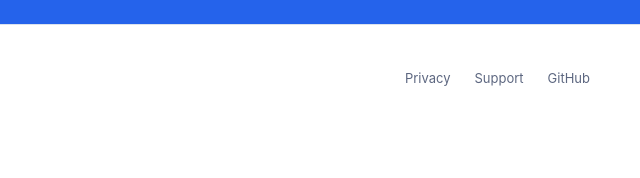
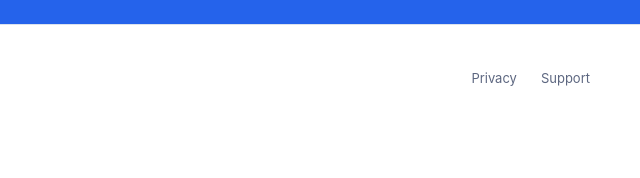
Before and after one commit to bellapeace/stepmark-site, a plain HTML site: page index.html in a window 1280 px wide. Shown: the part 3889-4067 px from the top of the page, 640-1280 px from the left. Drawn offline with Linux system fonts and the light colour scheme.

Commit message:
chore(site): remove premature GitHub links

```diff
--- a/index.html
+++ b/index.html
@@ -186,7 +186,7 @@
 
     <footer>
       <div class="brand"><img src="./assets/icon-128.png" alt="" width="32" height="32" /><span>StepMark</span></div>
-      <div><a href="./privacy/">Privacy</a><a href="./support/">Support</a><a href="https://github.com/bellapeace/flowscribe">GitHub</a></div>
+      <div><a href="./privacy/">Privacy</a><a href="./support/">Support</a></div>
       <p>© 2026 StepMark. A free browser workflow documentation tool.</p>
     </footer>
     <script src="./assets/app.js"></script>
```
Also changed, not shown: zh/index.html (+1 -1 lines).
